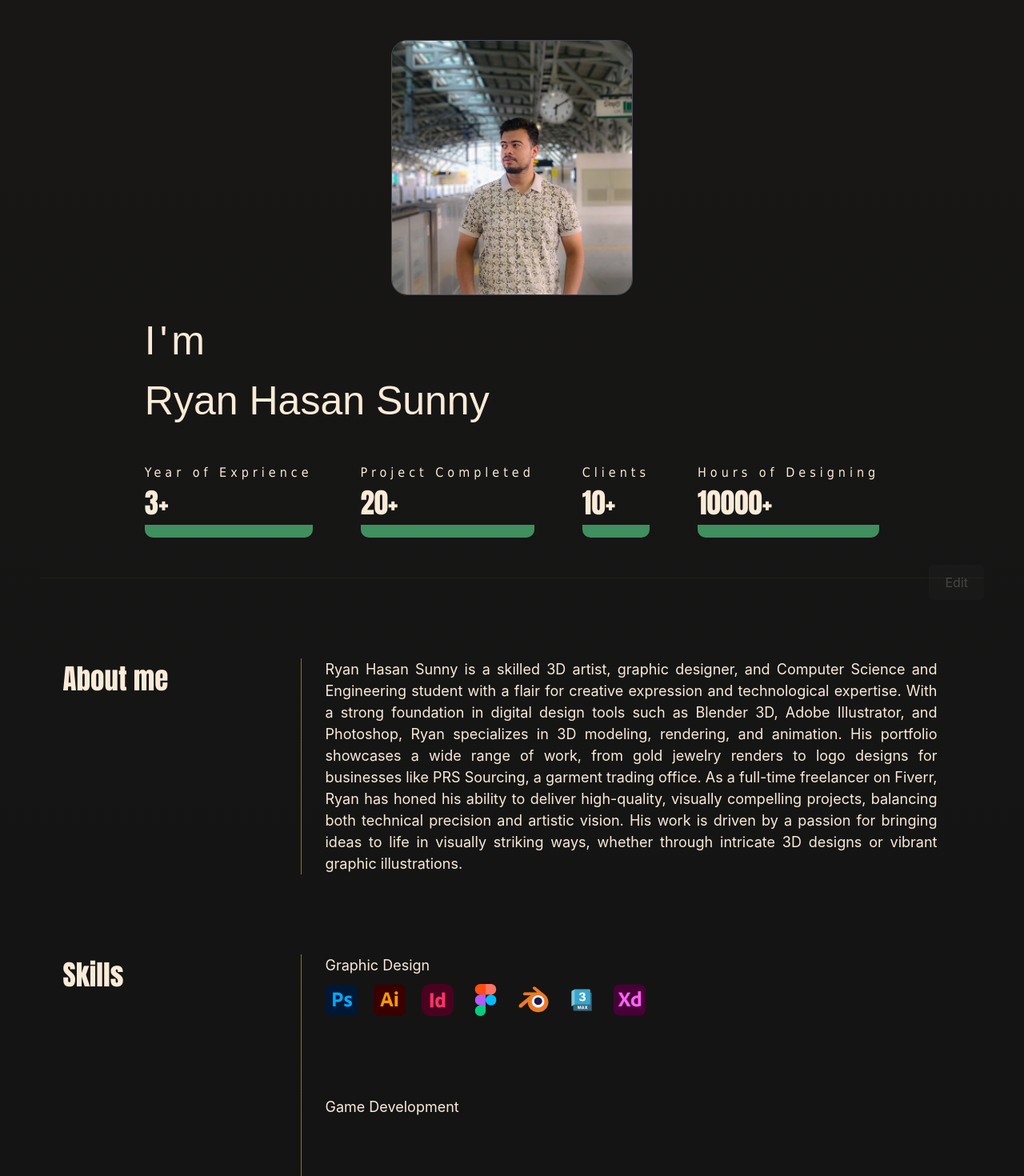
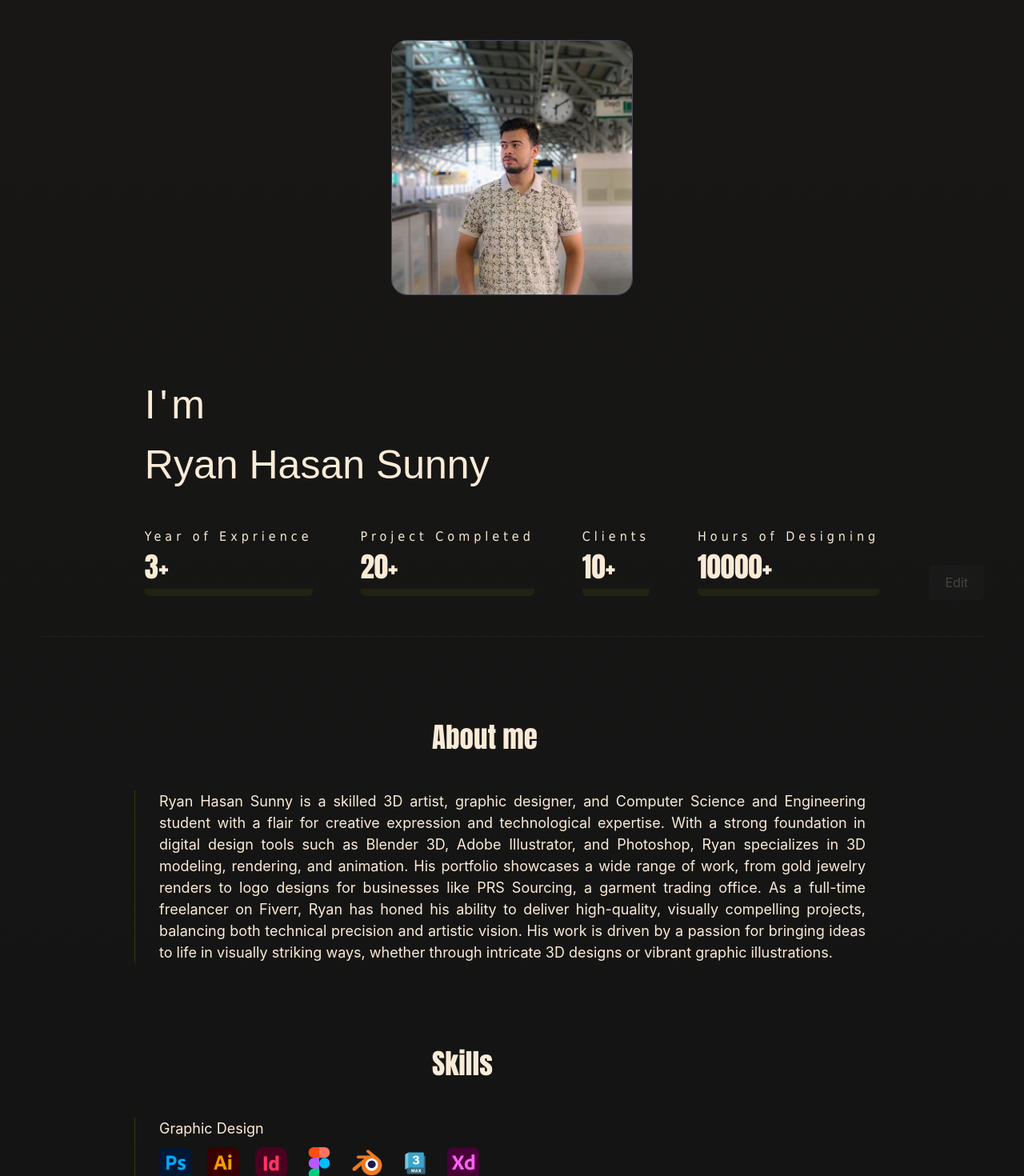
Before and after one commit to RyanHasanSunny/repo, a React (Create React App) app: page /about in a window 1280 px wide. Shown: the top 1470 px of the page at 80% size. Built offline with nearby package versions, Linux system fonts and the light colour scheme; no server answers.

Commit message:
Update Aboutme.css

```diff
--- a/src/Styles/Aboutme.css
+++ b/src/Styles/Aboutme.css
@@ -1,7 +1,7 @@
 
 #aboutme-content{
   padding: 50px;
-  justify-content: center;
+  justify-content: space-between;
 
 }
 
@@ -9,12 +9,12 @@
   display: flex;
   flex-wrap: wrap;
   align-content: center;
-  justify-content: center;
+
   width: 100%;
   padding-bottom: 50px;
-  gap: 20px;
-  border-bottom: 10px;
+  gap: 100px;
   border-bottom: .1rem solid rgba(131, 110, 70, 0.11);
+  justify-content: center;
 
 }
 
@@ -69,7 +69,7 @@
  }
 
  #workingdetails {
-  justify-content: space-around;
+  justify-content: space-between;
   width: 100%;
   padding-top: 40px;
   display: flex;
@@ -88,8 +88,10 @@ margin-bottom: 0%;
  #workingdetails p{
   font-family:Impact;
   font-size: 35px ;
-  border-bottom: 1rem solid rgb(64, 143, 94);
-  border-radius: 10px;
+  border-bottom: .6rem solid rgba(128, 128, 0, 0.123);
+  border-radius: 6px;
+
+
    }
 
 
@@ -133,9 +135,9 @@ padding-top: 10px;
 
 #section .details{
   justify-content: space-around;
-  border-left: .1rem solid olive ;
+  border-left: .1rem solid rgba(128, 128, 0, 0.322) ;
   padding-inline: 30px;
-  width: 70%;
+  width: 80%;
 }
 
 
```
